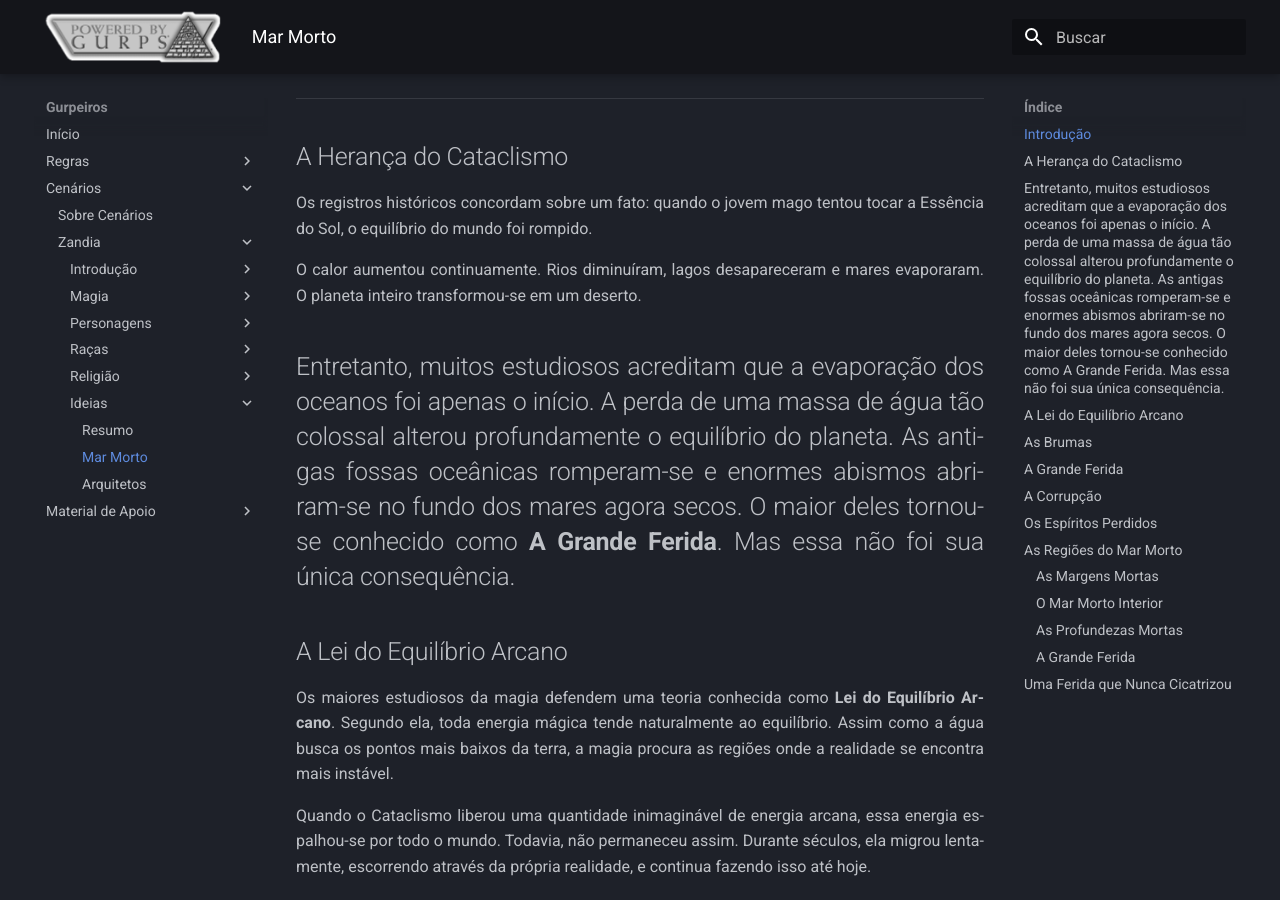
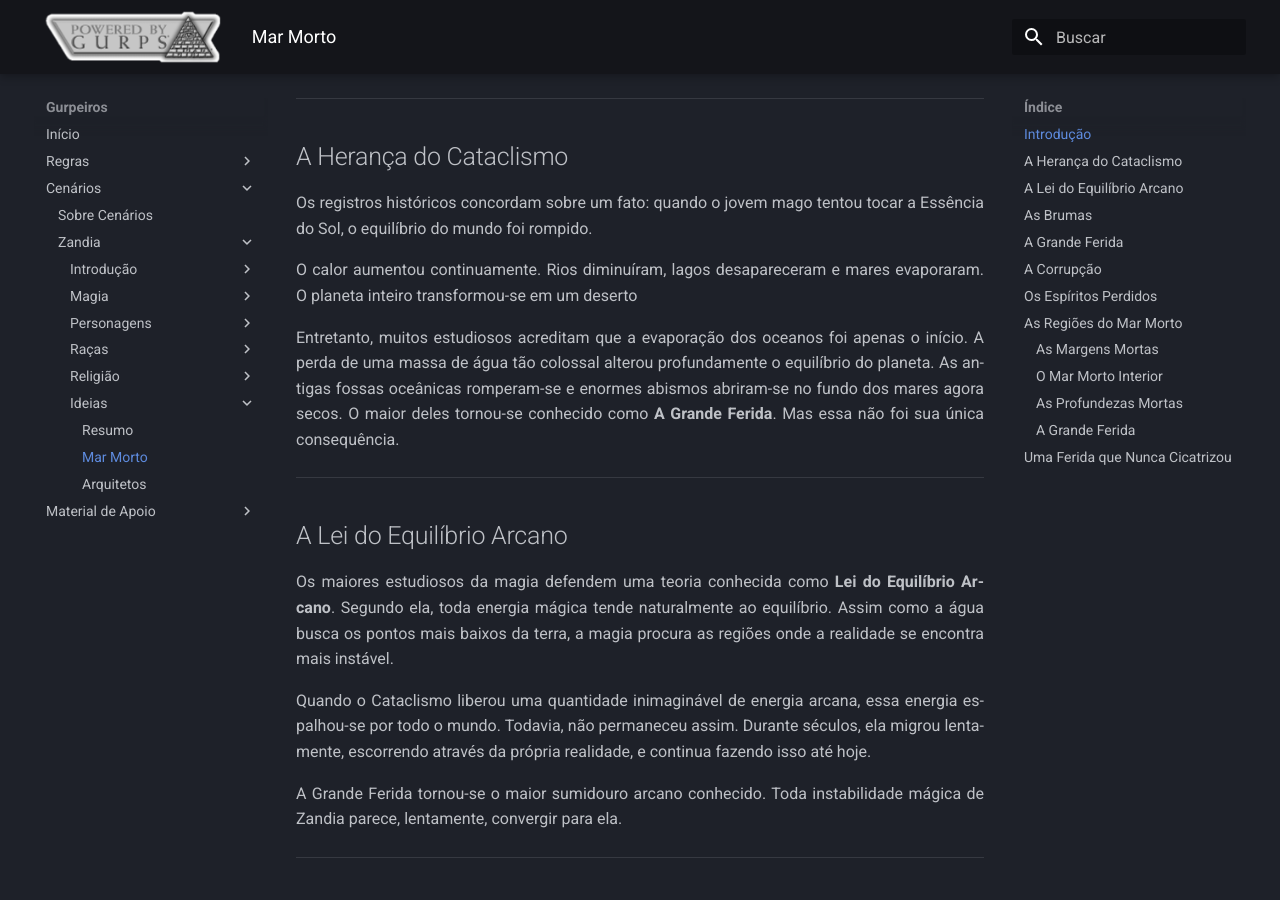
Before and after one commit to brbreis-1723/gurpeiros, an MkDocs documentation site: the page built from docs/cenarios/zandia/ideias/mar_morto.md, in a window 1280 px wide and 900 px high, scrolled down 497 px. Built offline with MkDocs 1.6.1 and Material for MkDocs 9.7.7, drawn with Linux system fonts in a browser that asks for light colours.

Commit message:
atualiza site mkdocs

```diff
--- a/docs/cenarios/zandia/ideias/mar_morto.md
+++ b/docs/cenarios/zandia/ideias/mar_morto.md
@@ -14,9 +14,10 @@ Hoje, restam apenas lembranças. O **Mar Morto** ocupa o lugar dos antigos ocean
 
 Os registros históricos concordam sobre um fato: quando o jovem mago tentou tocar a Essência do Sol, o equilíbrio do mundo foi rompido.
 
-O calor aumentou continuamente. Rios diminuíram, lagos desapareceram e mares evaporaram. O planeta inteiro transformou-se em um deserto.
+O calor aumentou continuamente. Rios diminuíram, lagos desapareceram e mares evaporaram. O planeta inteiro transformou-se em um deserto
 
 Entretanto, muitos estudiosos acreditam que a evaporação dos oceanos foi apenas o início. A perda de uma massa de água tão colossal alterou profundamente o equilíbrio do planeta. As antigas fossas oceânicas romperam-se e enormes abismos abriram-se no fundo dos mares agora secos. O maior deles tornou-se conhecido como **A Grande Ferida**. Mas essa não foi sua única consequência.
+
 ---
 
 ## A Lei do Equilíbrio Arcano
```
